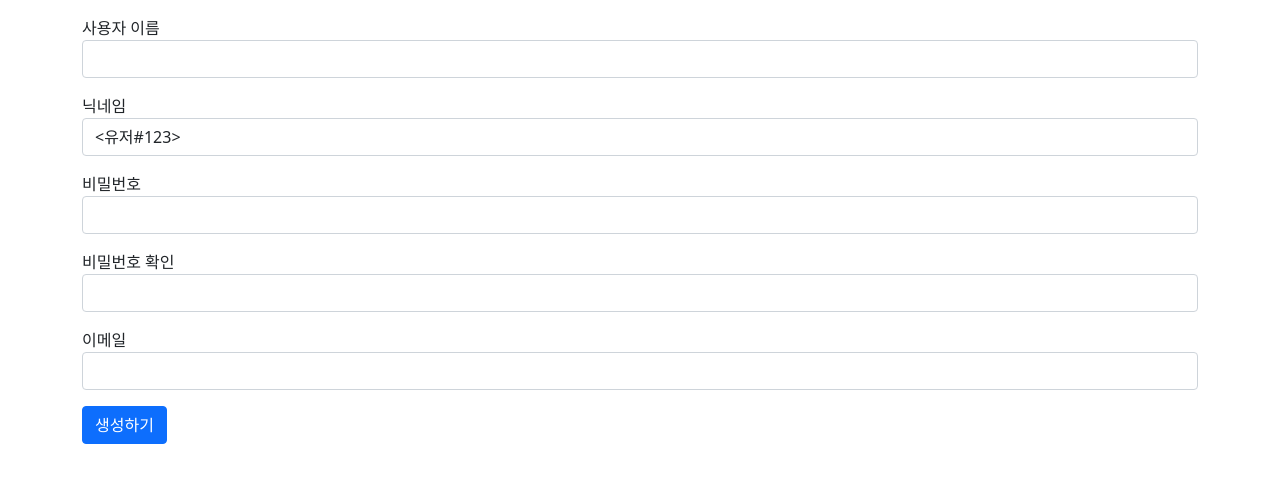
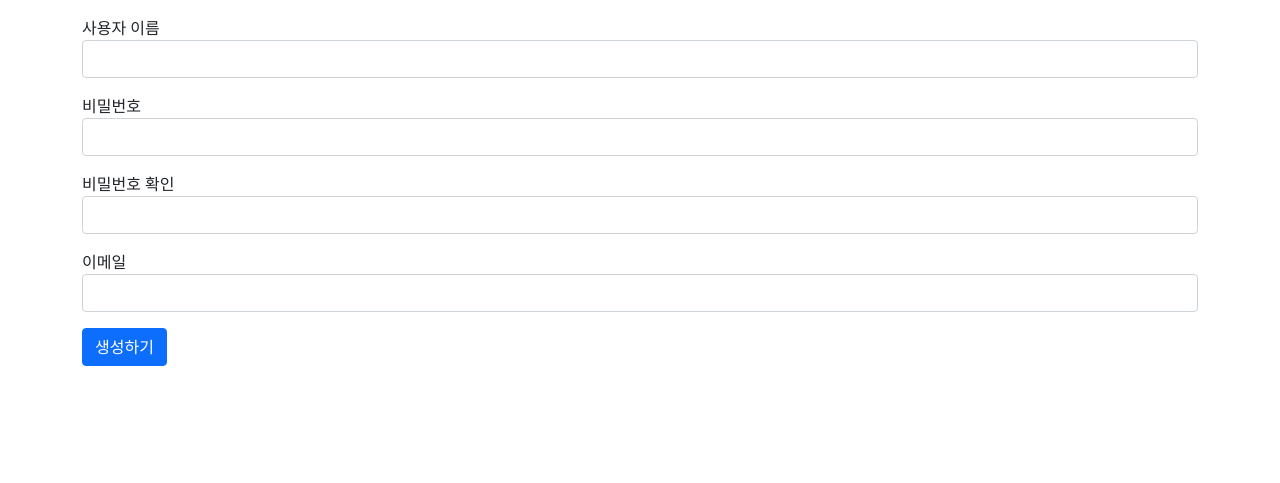
Before and after one commit to kieun91/miniproject, a Django app: page /common/signup/ in a window 1280 px wide. Shown: the part 57-540 px from the top of the page. Run offline with Django 4.2, Linux system fonts and the light colour scheme; some libraries are stand-ins or nearby versions.

Commit message:
닉네임지우고 회원가입 되돌리기

```diff
--- a/common/forms.py
+++ b/common/forms.py
@@ -8,5 +8,5 @@ class UserForm(UserCreationForm):
     email = forms.EmailField(label="이메일")
 
     class Meta:
-        model = CustomUser
-        fields = ("username", "password1", "password2", "email", "nickname")
+        model = User
+        fields = ("username", "password1", "password2", "email")
--- a/common/views.py
+++ b/common/views.py
@@ -7,10 +7,7 @@ def signup(request):
     if request.method == "POST":
         form = UserForm(request.POST)
         if form.is_valid():
-            user = form.save(commit=False)  # commit=False로 설정하여 임시로 저장
-            user.nickname = form.cleaned_data.get('nickname')  # 닉네임 값 추가
-            user.save()  # 이제 실제로 저장
-
+            form.save()
             username = form.cleaned_data.get('username')
             raw_password = form.cleaned_data.get('password1')
             user = authenticate(username=username, password=raw_password)  # 사용자 인증
--- a/config/settings.py
+++ b/config/settings.py
@@ -132,4 +132,3 @@ DEFAULT_AUTO_FIELD = 'django.db.models.BigAutoField'
 LOGIN_REDIRECT_URL = '/'
 # 로그아웃시 이동하는 URL
 LOGOUT_REDIRECT_URL = '/'
-UTH_USER_MODEL = 'common.CustomUser'
--- a/templates/common/signup.html
+++ b/templates/common/signup.html
@@ -8,11 +8,6 @@
             <label for="username">사용자 이름</label>
             <input type="text" class="form-control" name="username" id="username"
                    value="{{ form.username.value|default_if_none:'' }}">
-        </div>
-        <div class="mb-3">
-            <label for="nickname">닉네임</label>
-            <input type="text" class="form-control" name="nickname" id="nickname"
-                   value="{{ form.nickname.value|default_if_none:'' }}">
         </div>
         <div class="mb-3">
             <label for="password1">비밀번호</label>
```
Also changed, not shown: common/migrations/0001_initial.py (added), common/migrations/__init__.py (added), db.sqlite3, templates/common/login.html (line endings or trailing spaces), templates/form_errors.html (line endings or trailing spaces).
